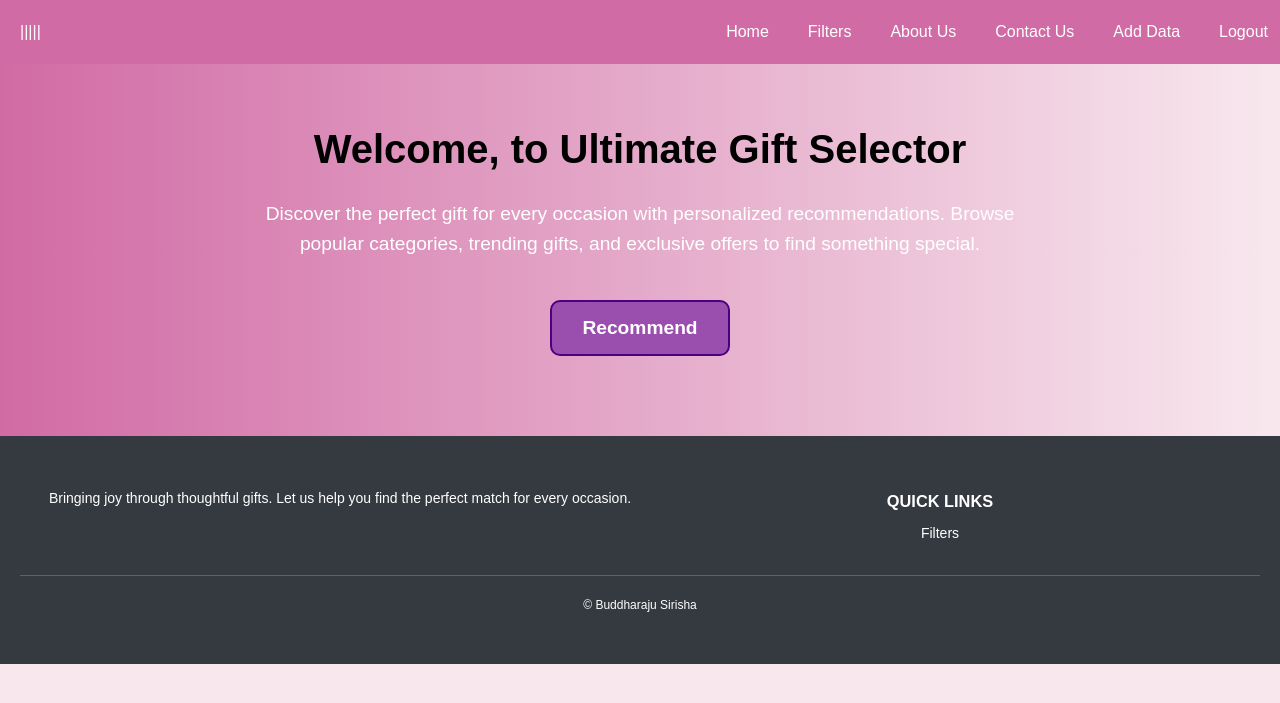
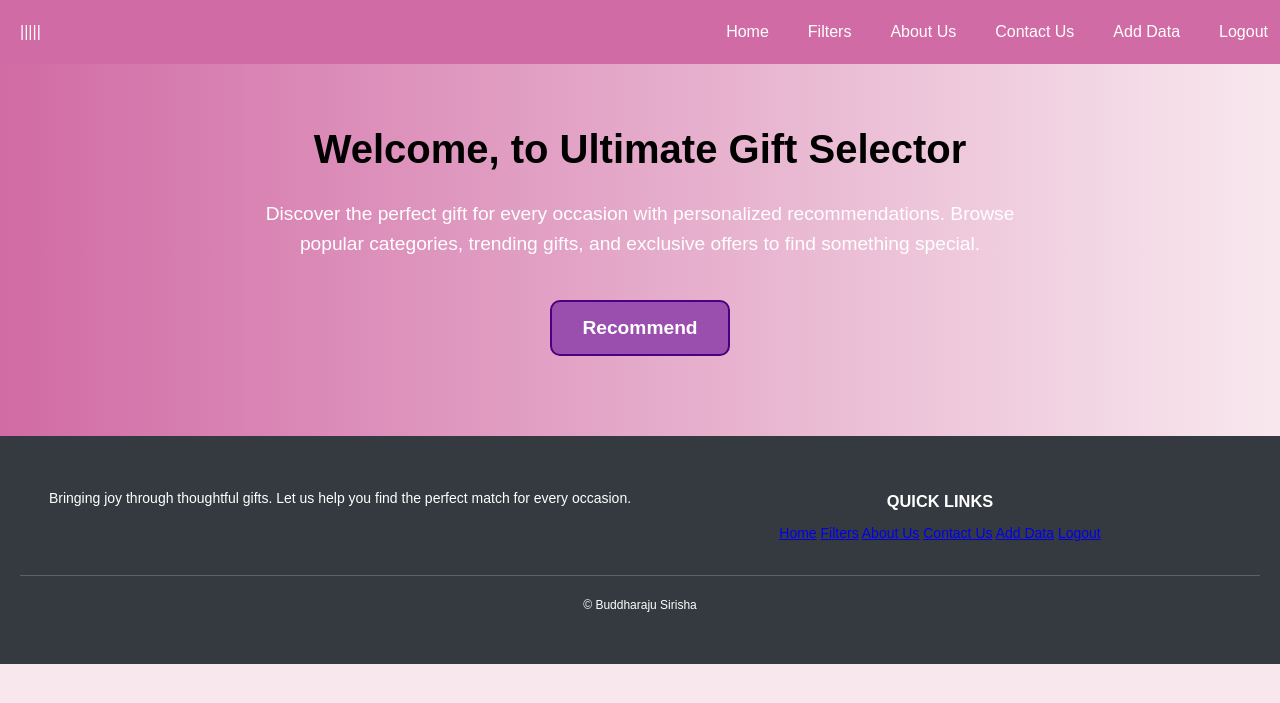
Before and after one commit to sirishabuddharaju/zithara, a Django app: page /home/ in a window 1280 px wide. Shown: the top 703 px of the page. Run offline with Django 5.2, Linux system fonts and the light colour scheme.

Commit message:
Your commit message describing changes

```diff
--- a/recommendation/templates/home.html
+++ b/recommendation/templates/home.html
@@ -217,7 +217,13 @@
         <div class="footer-links">
             <h3>Quick Links</h3>
             <ul>
-                <li><a href="{% url 'filter' %}">Filters</a></li>
+                <a href="{% url 'home' %}">Home</a>
+            <a href="{% url 'filter' %}">Filters</a>
+            <a href="{% url 'about' %}">About Us</a>
+            <a href="{%url 'contact_view'%}">Contact Us</a>
+            <a href="{% url 'admin_login' %}">Add Data</a>
+             <a href="{% url 'user_logout' %}">Logout</a>
+
 
             </ul>
         </div>
```
